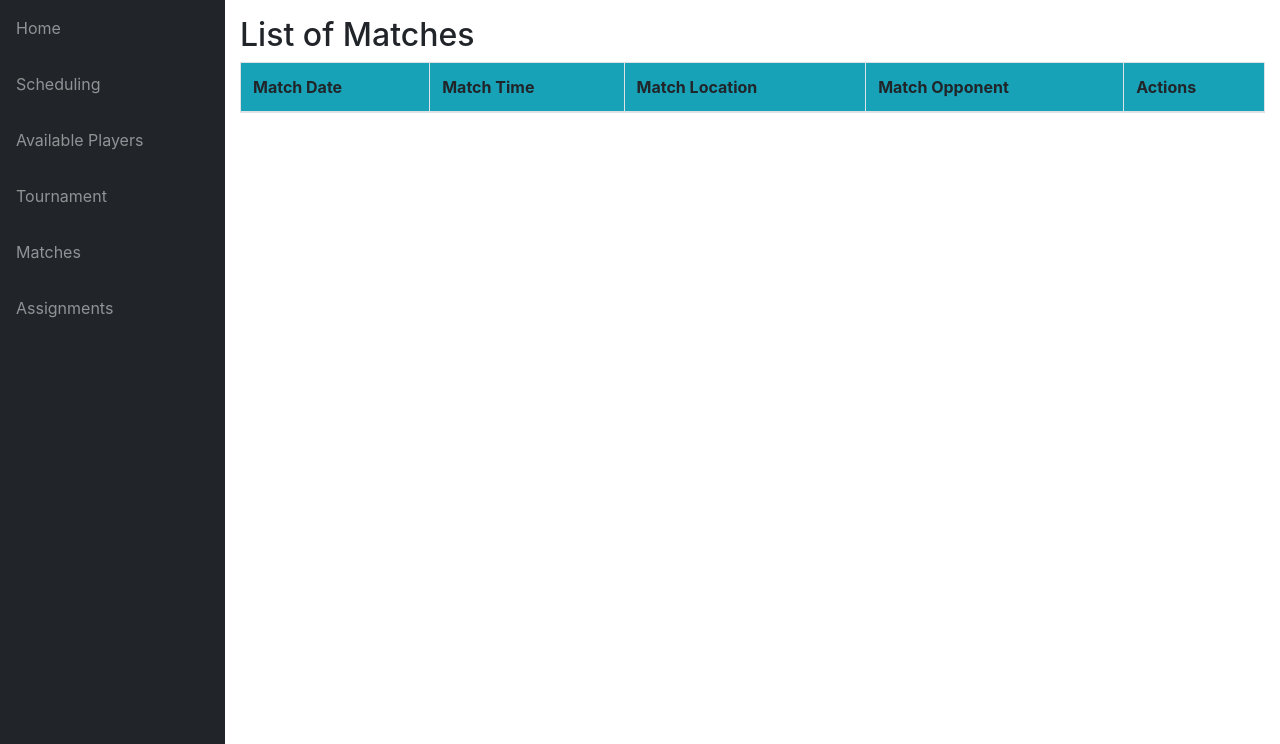
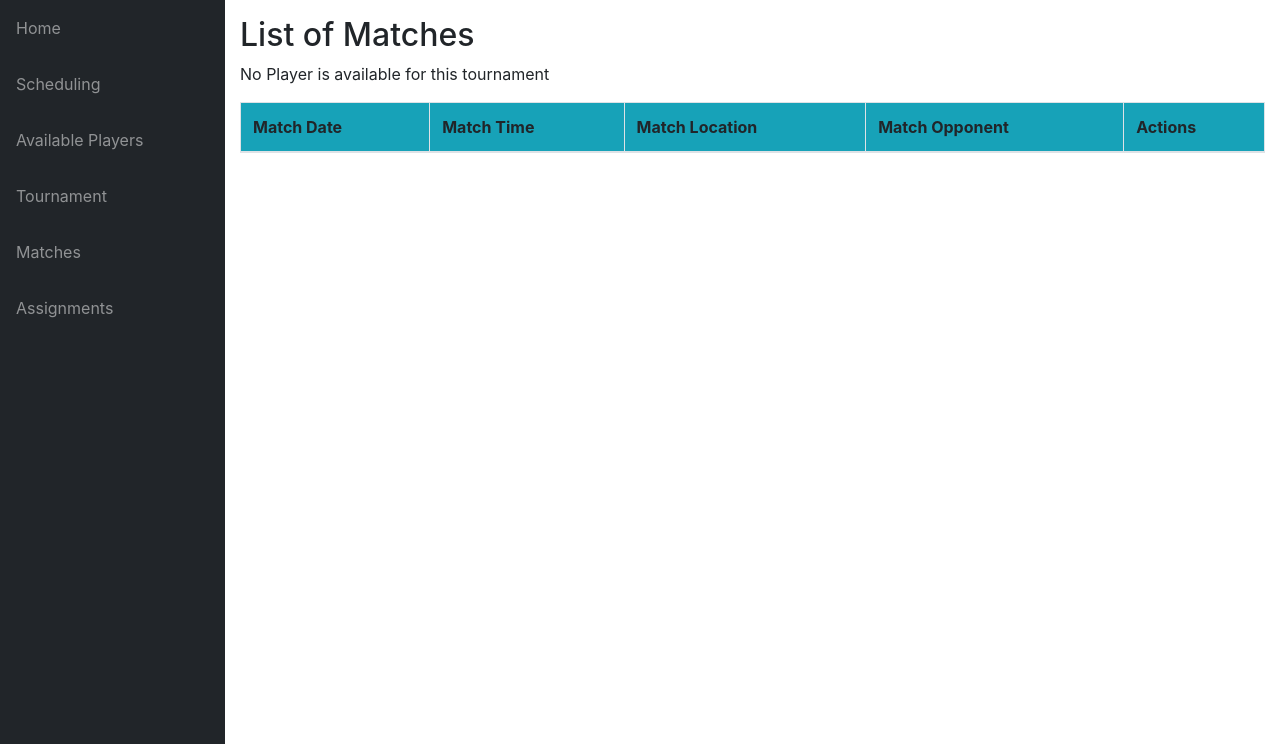
Before and after one commit to danialfaisal/falcons-attendance, a Django app: page /tournament/1/matches/ in a window 1280 px wide. Shown: the part 56-800 px from the top of the page. Run offline with Django 3.2, Linux system fonts and the light colour scheme; a user stored in the database is signed in; tables that the repository leaves empty hold one stand-in row (values such as "Sample post"); lists and menus that the app fills with data are empty; some libraries are stand-ins or nearby versions.

Commit message:
Fixed captain available players

```diff
--- a/falcons/available/templates/available/captain_match.html
+++ b/falcons/available/templates/available/captain_match.html
@@ -24,6 +24,8 @@
                     <td>{{match.opponent}}</td>
                     <td><a href="{% url 'available:available_player' match.id %}" class="btn btn-warning">See Available Players</a></td>
                 </tr>
+            {% empty %}
+                <p>No Player is available for this tournament</p>
             {% endfor %}
             </tbody>
         </table>
--- a/falcons/available/templates/available/captain_tournament.html
+++ b/falcons/available/templates/available/captain_tournament.html
@@ -18,6 +18,8 @@
                     <td>{{ tournament.name }}</td>
                     <td><a href="{% url 'available:captain_match' tournament.id %}" class="btn btn-warning">See Matches</a></td>
                 </tr>
+                {% empty %}
+                <p>No Tournament Exists</p>
             {% endfor %}
             </tbody>
         </table>
--- a/falcons/available/urls.py
+++ b/falcons/available/urls.py
@@ -4,6 +4,10 @@ from . import views
 app_name = 'available'
 urlpatterns = [
     path('', views.index, name='index'),
+    path('matches/<some_id>/players/', views.available_player, name='available_player'),
+    path('tournaments/', views.captain_tournament, name='captain_tournament'),
+    path('tournament/<int:assign_id>/matches/', views.captain_match, name='captain_match'),
+
     path('player/<slug:player_id>/tournaments/', views.player_home, name='player_home'),
     path('player/<int:ass_c_id>/attendance/', views.t_attendance, name='t_attendance'),
     path('player/<int:ass_c_id>/Edit_att/', views.edit_att, name='edit_att'),
@@ -29,7 +33,4 @@ urlpatterns = [
     path('assign/<int:pk>/delete/', views.assign_delete, name='assign_delete'),
 
 
-    path('tournaments/', views.captain_tournament, name='captain_tournament'),
-    path('tournament/<int:assign_id>/matches/', views.captain_match, name='captain_match'),
-    path('matches/<int:assign_id>/players/', views.available_player, name='available_player'),
 ]
--- a/falcons/available/views.py
+++ b/falcons/available/views.py
@@ -222,7 +222,7 @@ def assign_delete(request, pk):
 
 
 def captain_tournament(request):
-    tournaments = Tournament.objects.filter()
+    tournaments = Tournament.objects.all()
     return render(request, 'available/captain_tournament.html',
                  {'tournaments': tournaments})
 
@@ -234,8 +234,8 @@ def captain_match(request, assign_id):
 
 
 @login_required()
-def available_player(request, assign_id):
-    a = get_object_or_404(Match, id=assign_id)
+def available_player(request, some_id):
+    a = get_object_or_404(Match, id=some_id)
     b = a.availability_set.filter(availability=True)
     context = {
         'a': a,
```
